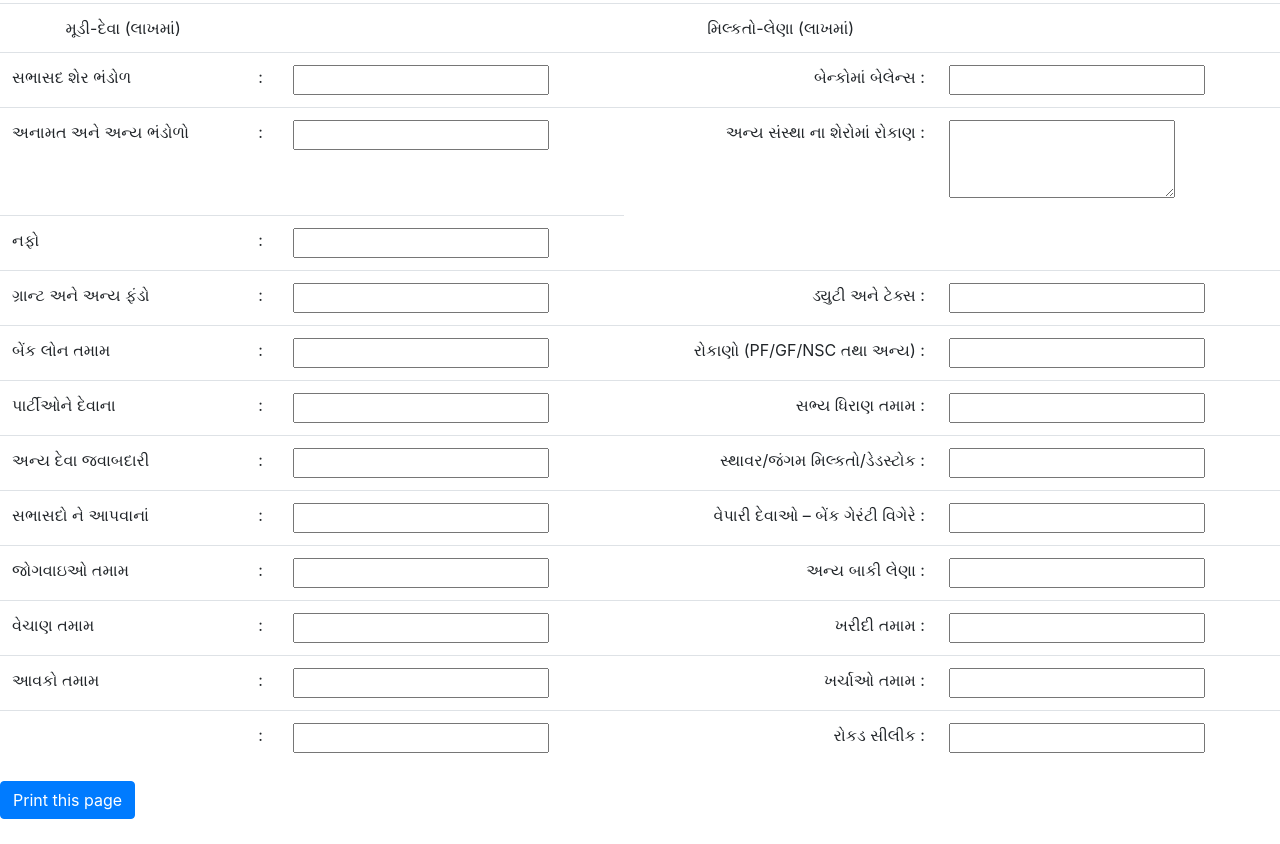
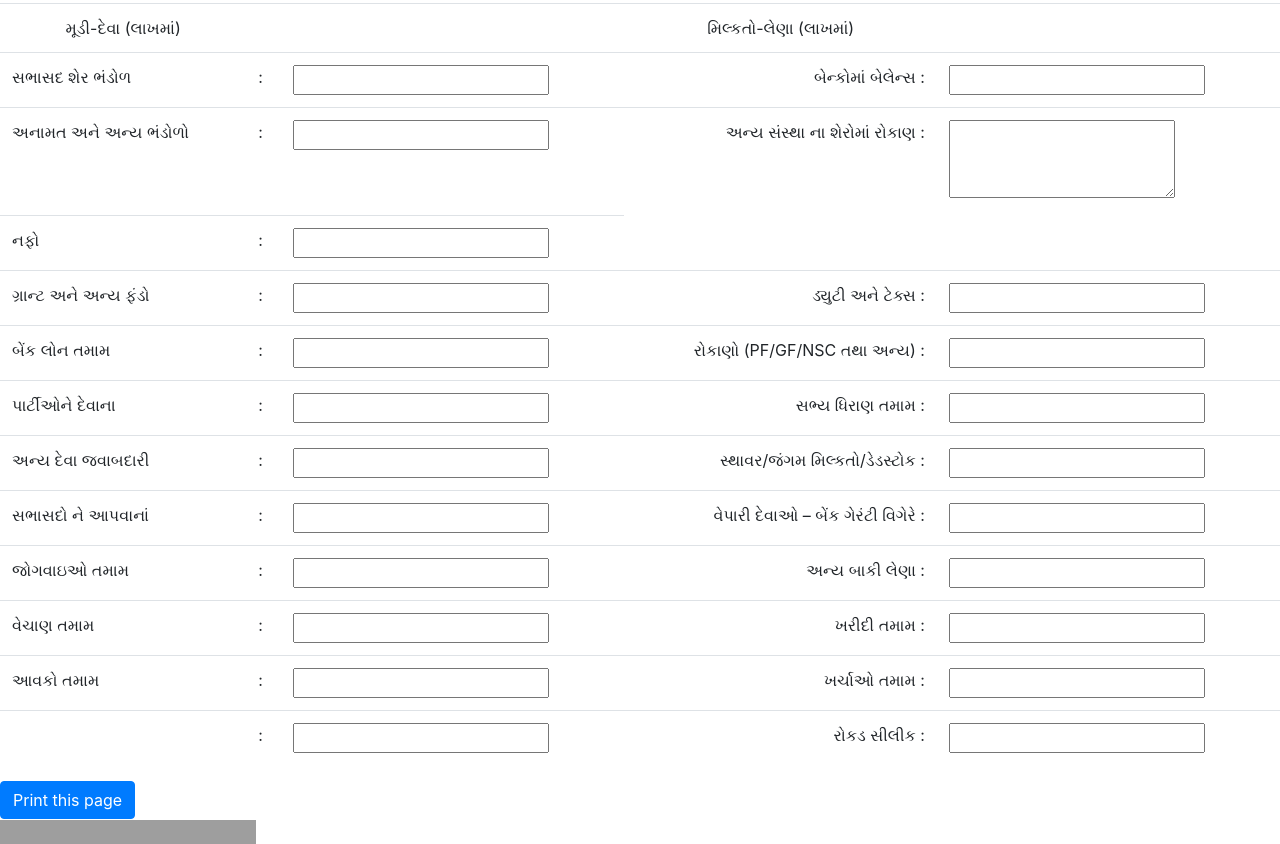
Before and after one commit to DhavalDubariya/FORM, a plain HTML site: page index.html in a window 1280 px wide. Shown: the part 341-1185 px from the top of the page. Before the commit the page ends 1160 px from the top, so only its background shows below. Drawn offline with nearby package versions, Linux system fonts and the light colour scheme; grey boxes are pictures that could not be loaded.

Commit message:
subscribe

```diff
--- a/index.html
+++ b/index.html
@@ -128,6 +128,11 @@
 <!-- Button -->
 
     <button onclick="window.print()" class="btn btn-primary">Print this page</button>
+<!-- AddToAny BEGIN -->
+<div>
+<a href="https://www.addtoany.com/subscribe#url=https%3A%2F%2Fdhavaldubariya.github.io%2FFORM%2F&amp;title=" target="_blank"><img src="https://static.addtoany.com/buttons/subscribe_256_24.png" width="256" height="24" border="0" alt="Subscribe"></a>
+</div>
+<!-- AddToAny END -->
 
 
 </body>
```
